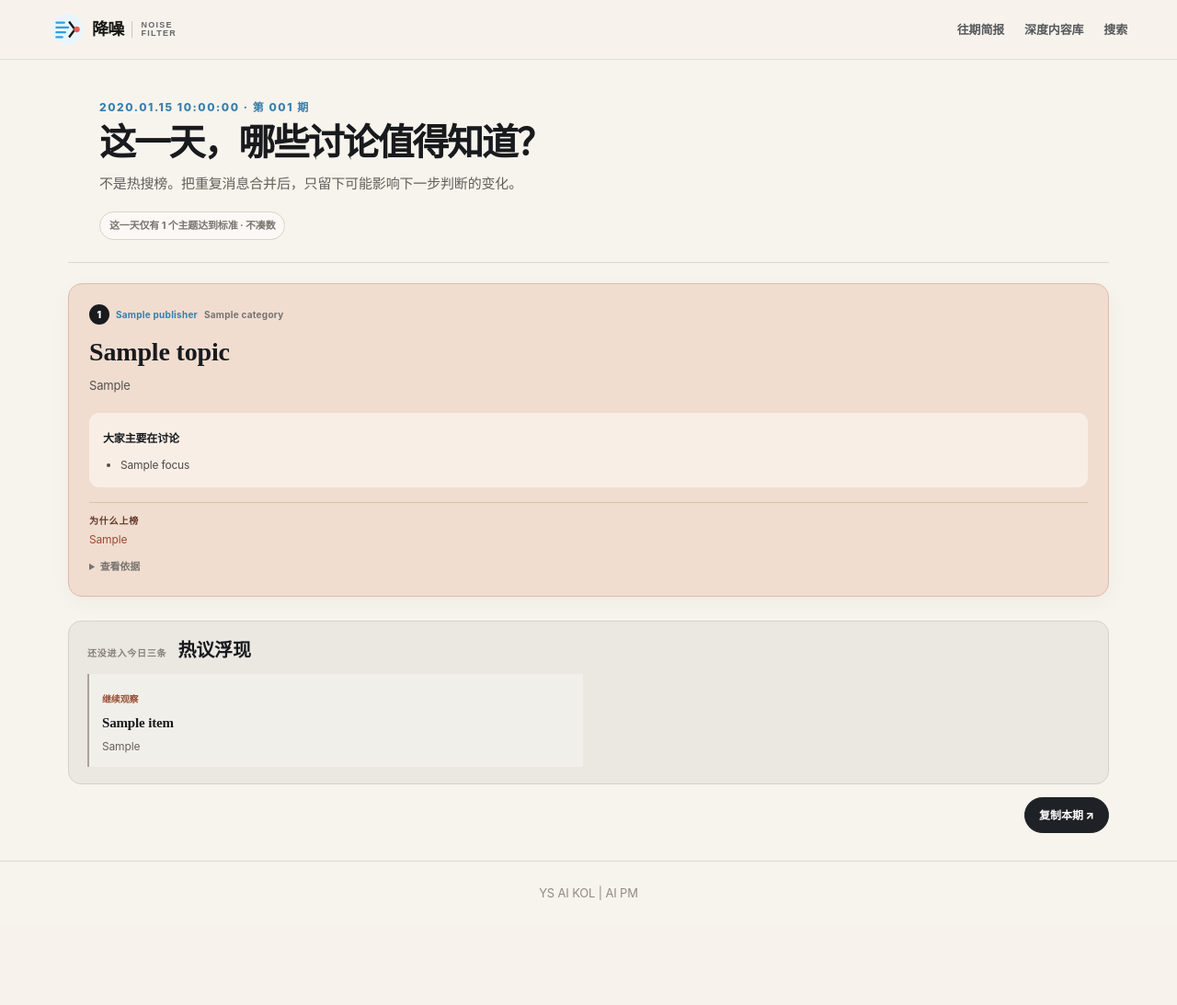
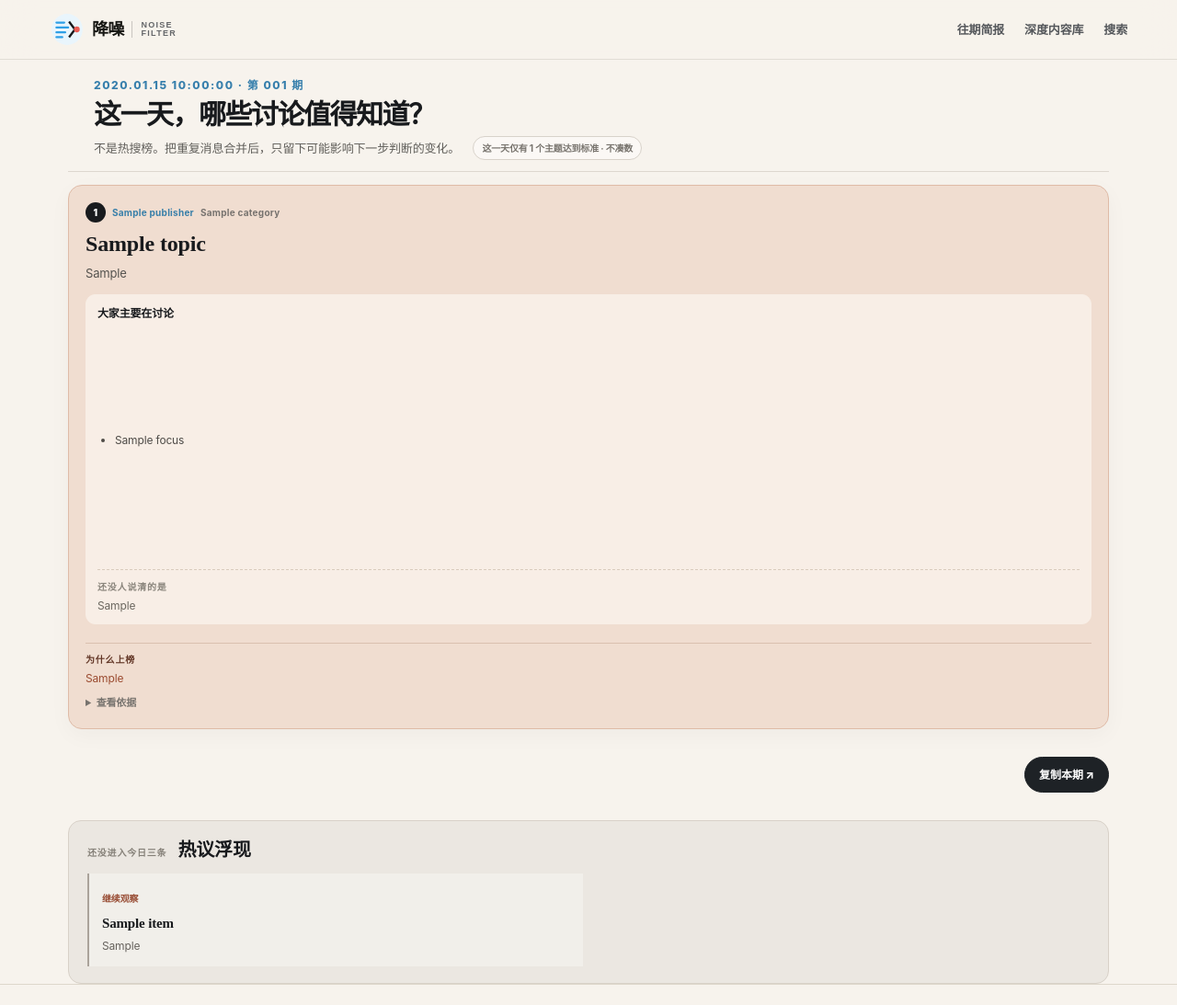
Before and after one commit to YiShu5/content-curation, a Flask app: template blog/templates/daily.html in a window 1280 px wide. Shown: the top 1093 px of the page at 92% size. Before the commit the page ends 979 px from the top, so only its background shows below. Run offline with Flask 3, Linux system fonts and the light colour scheme; the template is opened without the code that fills it: most values are stand-ins (such as "Sample title", 1, 10 or a date in 2020).

Commit message:
feat: daily brief above-the-fold layout and honest evidence display
- Desktop first screen now fits the full edition (compact masthead,
  tighter cards, 100dvh brief); attention section starts below the fold
- discussion_focus expands to 3-5 substantive items; the lead card's
  focus panel absorbs slack instead of leaving dead space
- missing_angle is promoted from draft-only to a published field
  (omitted when empty so historical snapshots stay valid) and rendered
  as an editorial note on the lead card
- Source badge only counts verified (readable) publishers; unverified
  sources are labeled in the evidence list instead of inflating merges
- Cluster prompt forbids merging same-company different-action events
- Freshness tests pin BLOG_TIMEZONE instead of inheriting config/.env

Co-Authored-By: Claude Fable 5 <noreply@anthropic.com>

```diff
--- a/blog/daily_editor.py
+++ b/blog/daily_editor.py
@@ -8,7 +8,7 @@ from pathlib import Path
 from daily_issues import DAILY_TEXT_LIMITS
 
 
-EDITABLE_FIELDS = {"title", "what_happened", "discussion_focus", "why_ranked", "category"}
+EDITABLE_FIELDS = {"title", "what_happened", "discussion_focus", "why_ranked", "category", "missing_angle"}
 
 
 def trusted_draft(cache, *, expected_date):
@@ -85,6 +85,7 @@ def _validate_editable_text(topic):
         ("title", DAILY_TEXT_LIMITS["title_max"], True),
         ("what_happened", DAILY_TEXT_LIMITS["what_happened_max"], True),
         ("why_ranked", DAILY_TEXT_LIMITS["why_ranked_max"], True),
+        ("missing_angle", DAILY_TEXT_LIMITS["missing_angle_max"], False),
     )
     for field, limit, required in checks:
         value = topic.get(field, "")
--- a/blog/static/css/daily.css
+++ b/blog/static/css/daily.css
@@ -8,14 +8,26 @@
 body.daily-page { background: #f7f3ed; color: #181a1d; }
 body.daily-page .container { max-width: 1180px; }
 .daily-brief { max-width: 1180px; margin: 0 auto 24px; }
-.daily-masthead { position: relative; padding: 42px 34px 24px; border-bottom: 1px solid #ddd7cf; }
+/* 首屏即一期：桌面端简报撑满首屏高度，热议浮现/内容库从第二屏开始 */
+@media (min-width: 761px) {
+  .daily-brief:has(.daily-topic-grid) {
+    display: flex; flex-direction: column;
+    min-height: calc(100vh - var(--header-height, 56px));
+    min-height: calc(100dvh - var(--header-height, 56px));
+  }
+  .daily-brief .daily-topic-grid { flex: 1 0 auto; }
+}
+.daily-masthead { position: relative; padding: 18px 28px 12px; border-bottom: 1px solid #ddd7cf; }
 .daily-edition { margin: 0; color: #377fac; font-size: 12px; font-weight: 850; letter-spacing: .13em; text-transform: uppercase; }
-.daily-masthead h1 { max-width: 740px; margin: 8px 0 10px; font: 900 40px/1.08 var(--font-serif); letter-spacing: -.055em; }
-.daily-masthead > p:not(.daily-edition) { max-width: 670px; margin: 0 0 16px; color: #62605c; font-size: 15px; line-height: 1.75; }
-.daily-masthead > span { display: inline-block; padding: 6px 10px; border: 1px solid #d8d2ca; border-radius: 999px; color: #77736d; background: rgba(255,255,255,.42); font-size: 11px; font-weight: 700; }
-.daily-topic-grid { display: grid; grid-template-columns: minmax(0, 1.44fr) minmax(280px, .8fr); gap: 12px; padding: 22px 0; }
-.daily-topic { min-width: 0; border: 1px solid #ddd6cd; border-radius: 15px; background: #fffdfa; padding: 17px; box-shadow: 0 7px 24px rgba(42,37,31,.035); }
-.daily-topic-rank-1 { grid-column: 1; grid-row: 1 / span 2; min-height: 276px; padding: 22px; background: #f0ddd0; border-color: #dfbba7; }
+.daily-masthead h1 { max-width: 740px; margin: 6px 0 6px; font: 900 30px/1.12 var(--font-serif); letter-spacing: -.05em; }
+.daily-masthead > p:not(.daily-edition) { display: inline; margin: 0; color: #62605c; font-size: 13px; line-height: 1.6; }
+.daily-masthead > span { display: inline-block; margin-left: 10px; padding: 4px 9px; border: 1px solid #d8d2ca; border-radius: 999px; color: #77736d; background: rgba(255,255,255,.42); font-size: 10px; font-weight: 700; vertical-align: 1px; }
+.daily-topic-grid { display: grid; grid-template-columns: minmax(0, 1.44fr) minmax(280px, .8fr); gap: 10px; padding: 14px 0 16px; }
+.daily-topic { min-width: 0; border: 1px solid #ddd6cd; border-radius: 15px; background: #fffdfa; padding: 14px; box-shadow: 0 7px 24px rgba(42,37,31,.035); }
+.daily-topic-rank-1 { grid-column: 1; grid-row: 1 / span 2; display: flex; flex-direction: column; padding: 18px; background: #f0ddd0; border-color: #dfbba7; }
+/* 大卡内容短于右列时由 focus 区吸收空档，"为什么上榜"贴住卡底；条目在面板内垂直居中 */
+.daily-topic-rank-1 .daily-focus { display: flex; flex-direction: column; flex: 1 0 auto; }
+.daily-topic-rank-1 .daily-focus ul { margin: auto 0; }
 .daily-topic-rank-2 { grid-column: 2; grid-row: 1; }
 .daily-topic-rank-3 { grid-column: 2; grid-row: 2; }
 .daily-topic-count-1 { grid-template-columns: 1fr; }
@@ -25,21 +37,26 @@ body.daily-page .container { max-width: 1180px; }
 .daily-topic-meta { display: flex; align-items: center; flex-wrap: wrap; gap: 7px; color: #77736f; font-size: 10px; font-weight: 750; letter-spacing: .025em; }
 .daily-rank { display: inline-grid; place-items: center; width: 22px; height: 22px; border-radius: 50%; background: #191b1e; color: #fff; font-weight: 900; }
 .daily-source-count { color: #387fa9; }
-.daily-topic h2 { margin: 12px 0 9px; color: #181a1d; overflow-wrap: anywhere; }
-.daily-topic-rank-1 h2 { display: -webkit-box; overflow: hidden; font: 850 28px/1.25 var(--font-serif); -webkit-box-orient: vertical; -webkit-line-clamp: 3; }
+.daily-topic h2 { margin: 9px 0 7px; color: #181a1d; overflow-wrap: anywhere; }
+.daily-topic-rank-1 h2 { display: -webkit-box; overflow: hidden; font: 850 24px/1.22 var(--font-serif); -webkit-box-orient: vertical; -webkit-line-clamp: 3; }
 .daily-topic-rank-2 h2, .daily-topic-rank-3 h2 { display: -webkit-box; overflow: hidden; font: 850 18px/1.3 var(--font-serif); -webkit-box-orient: vertical; -webkit-line-clamp: 2; }
 .daily-what { margin: 0; color: #55534f; font-size: 13px; line-height: 1.65; }
+.daily-topic-rank-1 .daily-what { display: -webkit-box; overflow: hidden; -webkit-box-orient: vertical; -webkit-line-clamp: 3; }
 .daily-topic-rank-2 .daily-what, .daily-topic-rank-3 .daily-what,
-.daily-topic-rank-2 .daily-why, .daily-topic-rank-3 .daily-why { display: -webkit-box; overflow: hidden; -webkit-box-orient: vertical; -webkit-line-clamp: 3; }
-.daily-focus { margin: 18px 0 16px; padding: 14px 15px; border-radius: 11px; background: rgba(255,253,250,.54); }
+.daily-topic-rank-2 .daily-why, .daily-topic-rank-3 .daily-why { display: -webkit-box; overflow: hidden; -webkit-box-orient: vertical; -webkit-line-clamp: 2; }
+.daily-focus { margin: 12px 0 10px; padding: 11px 13px; border-radius: 11px; background: rgba(255,253,250,.54); }
 .daily-focus strong { font-size: 12px; }
 .daily-focus ul { margin: 8px 0 0; padding-left: 19px; color: #4e4b47; font-size: 12px; line-height: 1.65; }
-.daily-why { margin: 14px 0 0; border-top: 1px solid rgba(139,88,58,.22); padding-top: 11px; color: #9b4b30; font-size: 12px; line-height: 1.6; }
+.daily-focus li + li { margin-top: 5px; }
+.daily-missing { margin: 12px 0 0; border-top: 1px dashed #d9cbbd; padding-top: 10px; color: #6b675f; font-size: 12px; line-height: 1.6; }
+.daily-missing span { display: block; margin-bottom: 3px; color: #8a857c; font-size: 10px; font-weight: 900; letter-spacing: .08em; }
+.daily-why { margin: 10px 0 0; border-top: 1px solid rgba(139,88,58,.22); padding-top: 9px; color: #9b4b30; font-size: 12px; line-height: 1.6; }
 .daily-why span { display: block; margin-bottom: 3px; color: #633727; font-size: 10px; font-weight: 900; letter-spacing: .08em; }
-.daily-evidence { margin-top: 12px; color: #77736e; font-size: 11px; }
+.daily-evidence { margin-top: 9px; color: #77736e; font-size: 11px; }
 .daily-evidence summary { width: max-content; cursor: pointer; font-weight: 750; }
 .daily-evidence ul { margin: 8px 0 0; padding-left: 18px; line-height: 1.6; }
 .daily-evidence a { color: #317ca9; overflow-wrap: anywhere; }
+.daily-source-unverified { color: #a08d6e; font-weight: 750; }
 .daily-attention { margin-top: 4px; padding: 18px 20px; border: 1px solid #d8d1c8; border-radius: 14px; background: #ebe7e1; }
 .daily-attention header { display: flex; align-items: baseline; gap: 12px; }
 .daily-attention header p { margin: 0; color: #858078; font-size: 10px; font-weight: 800; letter-spacing: .08em; }
--- a/blog/templates/_daily_brief.html
+++ b/blog/templates/_daily_brief.html
@@ -16,7 +16,6 @@
       {% include "_daily_topic_card.html" %}
     {% endfor %}
   </div>
-  {% include "_daily_attention.html" %}
   {% else %}
   <div class="daily-empty">
     <h1 id="dailyTitle">还没有发布第一期</h1>
--- a/blog/templates/_daily_topic_card.html
+++ b/blog/templates/_daily_topic_card.html
@@ -1,8 +1,10 @@
 <article class="daily-topic daily-topic-rank-{{ topic.rank }}" aria-labelledby="topic-{{ topic.topic_id }}">
   <div class="daily-topic-meta">
     <span class="daily-rank">{{ topic.rank }}</span>
-    {% if topic.independent_source_count >= 2 %}
-      <span class="daily-source-count">{{ topic.independent_source_count }} 个相关来源已合并</span>
+    {# 徽标只统计已核验(readable)的独立信源，未核验的来源不参与背书 #}
+    {% set verified_publishers = topic.sources | default([]) | selectattr('verification_status', 'equalto', 'readable') | map(attribute='publisher_key') | unique | list %}
+    {% if verified_publishers | length >= 2 %}
+      <span class="daily-source-count">{{ verified_publishers | length }} 个独立信源已核验</span>
     {% elif topic.sources %}
       <span class="daily-source-count">{{ topic.sources[0].publisher }}</span>
     {% endif %}
@@ -13,7 +15,8 @@
   {% if topic.rank == 1 and topic.discussion_focus %}
   <div class="daily-focus" aria-label="大家主要在讨论">
     <strong>大家主要在讨论</strong>
-    <ul>{% for focus in topic.discussion_focus[:3] %}<li>{{ focus }}</li>{% endfor %}</ul>
+    <ul>{% for focus in topic.discussion_focus[:5] %}<li>{{ focus }}</li>{% endfor %}</ul>
+    {% if topic.missing_angle %}<p class="daily-missing"><span>还没人说清的是</span>{{ topic.missing_angle }}</p>{% endif %}
   </div>
   {% endif %}
   <p class="daily-why"><span>为什么上榜</span>{{ topic.why_ranked }}</p>
@@ -22,7 +25,7 @@
     <summary>查看依据</summary>
     <ul>
       {% for source in topic.sources %}
-      <li>{% if source.verification_status == 'unavailable' %}<span>{{ source.publisher }} · {{ source.title }}（来源暂不可访问）</span>{% else %}<a href="{{ source.canonical_url }}" target="_blank" rel="noopener">{{ source.publisher }} · {{ source.title }}</a>{% endif %}</li>
+      <li>{% if source.verification_status == 'unavailable' %}<span>{{ source.publisher }} · {{ source.title }}（来源暂不可访问）</span>{% else %}<a href="{{ source.canonical_url }}" target="_blank" rel="noopener">{{ source.publisher }} · {{ source.title }}</a>{% if source.verification_status != 'readable' %}<span class="daily-source-unverified">（未核验）</span>{% endif %}{% endif %}</li>
       {% endfor %}
     </ul>
   </details>
--- a/blog/templates/daily.html
+++ b/blog/templates/daily.html
@@ -19,6 +19,7 @@
 {% include "_daily_brief.html" %}
 {% if issue %}
 <div class="daily-share"><button id="dailyCopyButton" type="button" aria-live="polite">复制本期 ↗</button></div>
+{% include "_daily_attention.html" %}
 <script id="dailySharePayload" type="application/json">{{ {'text': share_text}|tojson }}</script>
 {% endif %}
 {% endblock %}
--- a/blog/templates/index.html
+++ b/blog/templates/index.html
@@ -25,6 +25,7 @@
 {% include "_daily_brief.html" %}
 {% if issue %}
 <div class="daily-share"><button id="dailyCopyButton" type="button" aria-live="polite">复制本期 ↗</button></div>
+{% include "_daily_attention.html" %}
 <script id="dailySharePayload" type="application/json">{{ {'text': share_text}|tojson }}</script>
 <script src="{{ url_for('static', filename='js/daily.js') }}" defer></script>
 {% endif %}
--- a/blog/test_daily_editor.py
+++ b/blog/test_daily_editor.py
@@ -93,6 +93,7 @@ def test_untrusted_source_mutations_are_ignored_or_rejected():
 def test_text_limits_accept_boundary_and_reject_boundary_plus_one():
     fields = {
         "category": 20, "title": 60, "what_happened": 160, "why_ranked": 120,
+        "missing_angle": 80,
     }
     for field, limit in fields.items():
         assert apply_selection(draft_fixture(), [{"topic_id": "topic-a", field: "x" * limit}])
@@ -100,10 +101,10 @@ def test_text_limits_accept_boundary_and_reject_boundary_plus_one():
             draft_fixture(), [{"topic_id": "topic-a", field: "x" * (limit + 1)}]
         ))
     assert apply_selection(draft_fixture(), [{
-        "topic_id": "topic-a", "discussion_focus": ["x" * 32] * 3
+        "topic_id": "topic-a", "discussion_focus": ["x" * 32] * 5
     }])
     assert_raises(lambda: apply_selection(draft_fixture(), [{
-        "topic_id": "topic-a", "discussion_focus": ["x"] * 4
+        "topic_id": "topic-a", "discussion_focus": ["x"] * 6
     }]))
     assert_raises(lambda: apply_selection(draft_fixture(), [{
         "topic_id": "topic-a", "discussion_focus": ["x" * 33]
--- a/blog/test_daily_issues.py
+++ b/blog/test_daily_issues.py
@@ -298,8 +298,9 @@ def test_persistence_allowlists_fields_and_preserves_attention_status_without_mu
             now=datetime.fromisoformat("2026-07-11T09:00:00-07:00"),
         )
         assert issue["attention"][0]["attention_status"] == "watch"
-        for field in ("provider_score", "links", "suggest", "missing_angle", "video_queries"):
+        for field in ("provider_score", "links", "suggest", "video_queries"):
             assert field not in issue["topics"][0]
+        assert issue["topics"][0]["missing_angle"] == "draft-only"  # 2026-07: 从剥离名单晋升为保留字段
         assert "provider_score" not in issue["topics"][0]["sources"][0]
         assert "buzz_level" not in issue["attention"][0]
         assert repr((selected, attention)) == original
@@ -361,6 +362,7 @@ def test_text_fields_accept_hard_limit_and_reject_limit_plus_one():
         ("what_happened", "what_happened_max"),
         ("discussion_focus", "discussion_focus_item_max"),
         ("why_ranked", "why_ranked_max"),
+        ("missing_angle", "missing_angle_max"),
     )
     now = datetime.fromisoformat("2026-07-11T09:00:00-07:00")
     for field, limit_name in cases:
@@ -429,7 +431,7 @@ def test_required_text_is_trimmed_and_layout_title_warnings_are_not_hard_limits(
                 raise AssertionError(f"expected required-text validation for {field}")
 
     row = topic()
-    row["discussion_focus"] = ["一", "二", "三", "四"]
+    row["discussion_focus"] = ["一", "二", "三", "四", "五", "六"]
     with TemporaryDirectory() as tmp:
         try:
             DailyIssueStore(Path(tmp), "America/Los_Angeles").publish(
--- a/blog/test_today_signal.py
+++ b/blog/test_today_signal.py
@@ -16,6 +16,11 @@ sys.path.insert(0, str(Path(__file__).parent))
 import today_signal as ts
 import user_preferences as prefs
 from tool_probe import probe_command
+
+# 本文件的 freshness 用例以洛杉矶墙钟构造时间戳；时区在 today_signal 里是
+# 调用时从环境变量读取的，这里钉死默认值，避免开发者 config/.env 的
+# BLOG_TIMEZONE 渗入测试（需要其他时区的用例自带 set/restore）
+os.environ["BLOG_TIMEZONE"] = "America/Los_Angeles"
 
 
 def _candidate(video_id, *, duration=1800, title="候选", channel="Example"):
--- a/blog/test_topic_drafts.py
+++ b/blog/test_topic_drafts.py
@@ -174,7 +174,7 @@ def test_candidate_defaults_and_topic_aliases_come_from_trusted_cluster():
         window_hours=48,
     )
     selected = draft["topics"][0]
-    assert selected["discussion_focus"] == ["one", "two", "three"]
+    assert selected["discussion_focus"] == ["one", "two", "three", "four"]
     assert selected["item_id"] == selected["topic_id"]
     assert selected["url"] == "https://official.ai/release"
     assert selected["source"] == "Official"
--- a/blog/today_signal.py
+++ b/blog/today_signal.py
@@ -381,6 +381,8 @@ def _archive_by_key():
 
 _CLUSTER_PROMPT = """你是极度克制的 AI 资讯编辑。把下面最多 {pool_size} 条候选按“同一事实事件”合并，
 再留下最多 {limit} 个值得读取原文的事件簇。相同产品名但不同发布日期或不同发布事件不能合并；宽泛主题相似也不能合并。
+同一家公司同日的不同动作（如发布一份指南、取消产品限制、上线新功能）是不同事件，不能合并。
+判别标准：两条候选必须能用同一句话（同一主语 + 同一动作 + 同一对象）描述才可合并；做不到就分开，宁可不合并。
 
 只输出 JSON：
 {{"clusters":[{{"member_indices":[1,4,7]}},{{"member_indices":[2]}}]}}
@@ -394,7 +396,7 @@ _EDITOR_PROMPT = """你是 NoiseFilter 主编。基于已经读取原文的事
 
 排序原则：讨论广度负责发现，新闻重要性负责纠偏，信源质量负责兜底；重大模型发布、平台政策变化、关键产品停用可在讨论刚开始时进入高位。宁缺毋滥。
 
-每个主题输出：cluster_index、category、title、what_happened、discussion_focus（最多三个短语）、why_ranked、missing_angle、video_queries。title 不超过 34 个中文字符；what_happened 只说一个核心事实；why_ranked 不重复事实。
+每个主题输出：cluster_index、category、title、what_happened、discussion_focus（3 到 5 个，具体到观点分歧或关注点，每个 6-16 字，不要单个名词）、why_ranked、missing_angle、video_queries。title 不超过 34 个中文字符；what_happened 只说一个核心事实；why_ranked 不重复事实。
 
 只输出 JSON：
 {{"topics":[{{"cluster_index":1,"category":"模型发布","title":"标题","what_happened":"一句核心事实。","discussion_focus":["焦点一","焦点二"],"why_ranked":"为什么值得今天先知道。","missing_angle":"仍缺什么","video_queries":["query one","query two"]}}]}}
--- a/blog/topic_drafts.py
+++ b/blog/topic_drafts.py
@@ -278,7 +278,7 @@ def normalize_editor_topic(raw, clusters, rank):
         "category": _clean_text(raw.get("category")),
         "title": title,
         "what_happened": what_happened,
-        "discussion_focus": _clean_list(raw.get("discussion_focus"), 3),
+        "discussion_focus": _clean_list(raw.get("discussion_focus"), 5),
         "why_ranked": why_ranked,
         "missing_angle": _clean_text(raw.get("missing_angle")),
         "video_queries": _clean_list(raw.get("video_queries"), 2),
```
Also changed, not shown: blog/daily_issues.py (+13 -1 lines), blog/test_daily_templates.py (+43 -8 lines).
